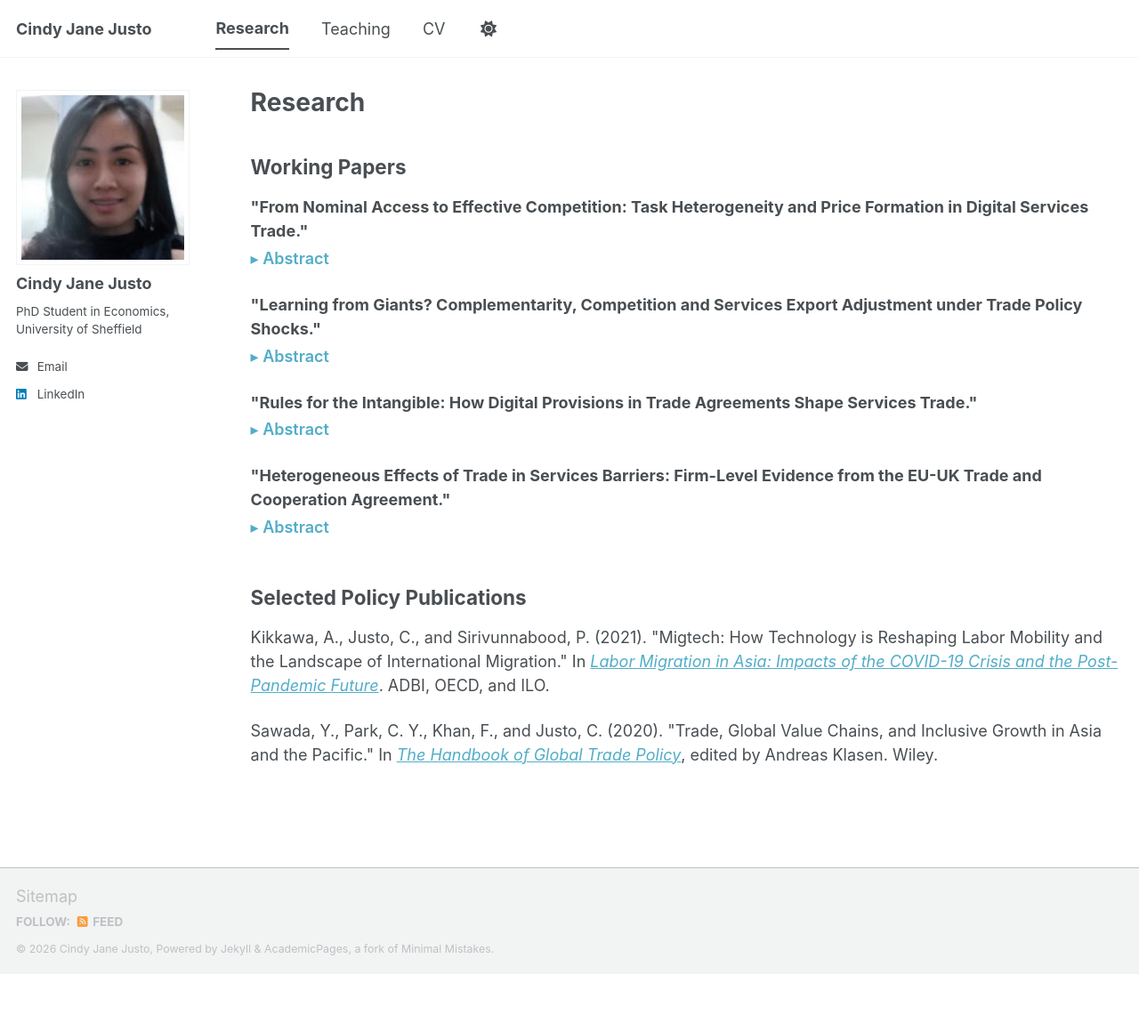
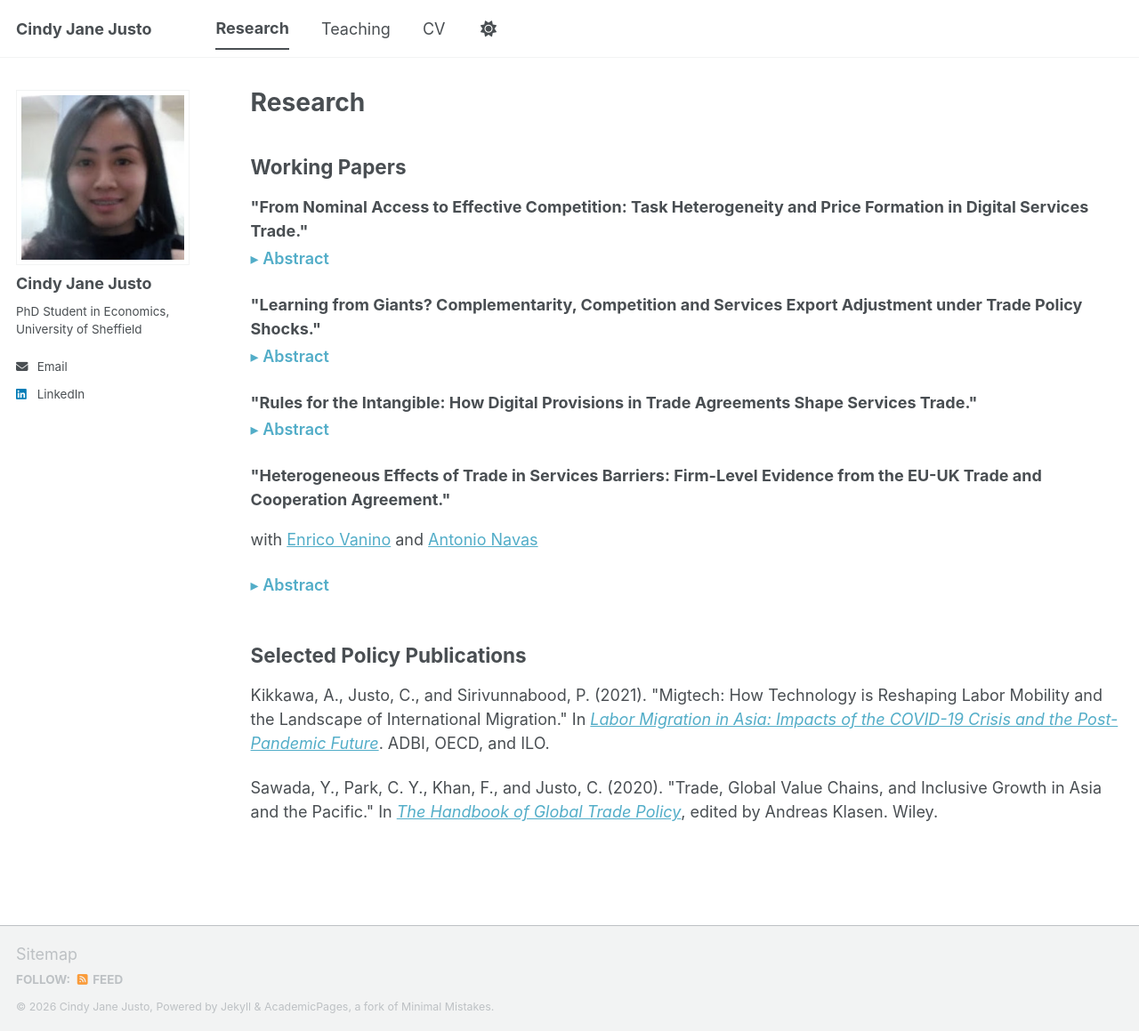
Before and after one commit to cindyjusto/cindyjusto.github.io, a Jekyll site: the page built from _pages/publications.html, in a window 1280 px wide and 1159 px high. Shown: the whole window at 89% size. Built offline with Jekyll 4.4.1, drawn with Linux system fonts in a browser that asks for light colours; a script bundle is joined from its source files by our own code; library files that are not in the unit come from our copies.

Commit message:
Update publications.html

```diff
--- a/_pages/publications.html
+++ b/_pages/publications.html
@@ -49,6 +49,7 @@ details.abstract > p { margin-top: 0; text-align: justify; }
 
 
 <p class="paper-title"><strong>"Heterogeneous Effects of Trade in Services Barriers: Firm-Level Evidence from the EU-UK Trade and Cooperation Agreement."</strong></p>
+<p class="paper-authors">with <a href="https://sheffield.ac.uk/economics/staff/academic/enrico-vanino">Enrico Vanino</a> and <a href="https://sheffield.ac.uk/economics/staff/academic/antonio-navas">Antonio Navas</a></p>
 
 <details class="abstract">
   <summary>Abstract</summary>
```
